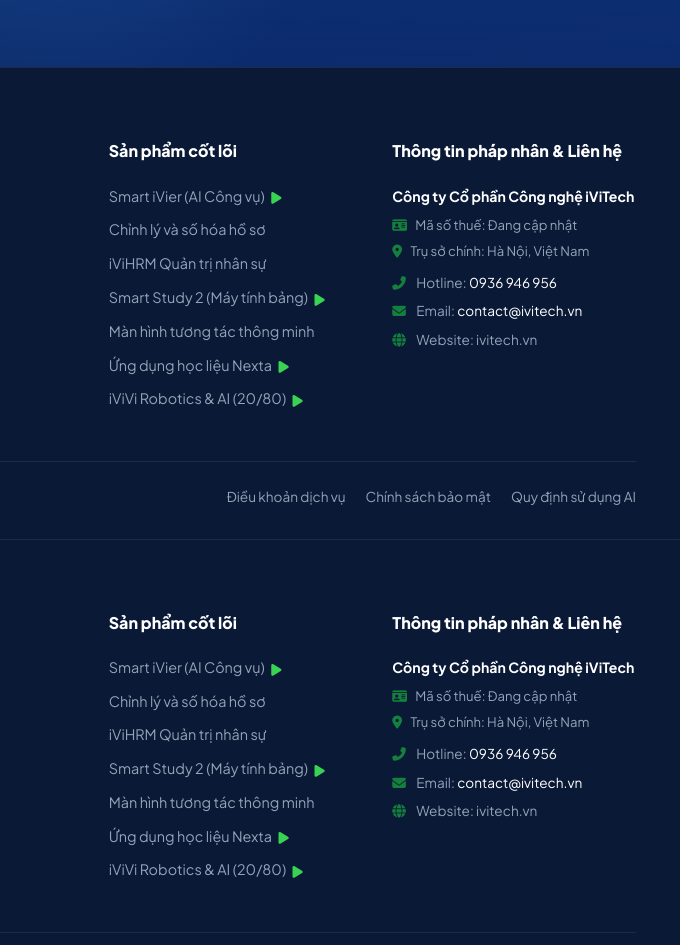
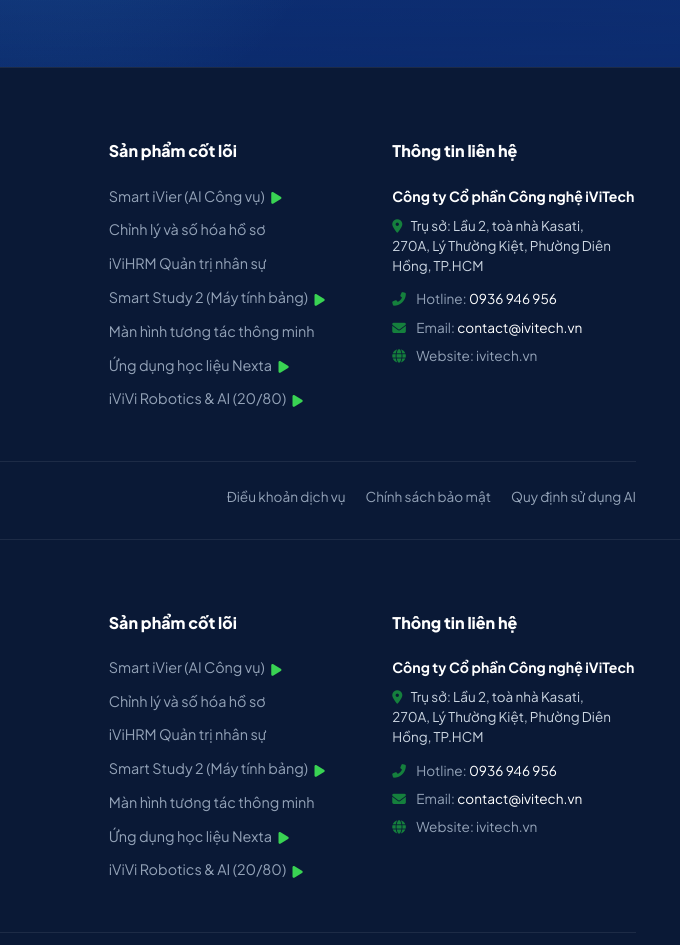
Before and after one commit to Hungle0108/iViTech, a website: page product-ivivi.html in a window 1280 px wide. Shown: the part 3820-4765 px from the top of the page, 600-1280 px from the left. Drawn offline with nearby package versions, Linux system fonts and the light colour scheme; files that its build step writes are made by us from their sources.

Commit message:
Update footer contact info: remove tax ID, update HQ address to Kasati TP.HCM

```diff
--- a/partials/footer.html
+++ b/partials/footer.html
@@ -58,13 +58,10 @@
       </div>
 
       <div>
-        <h4 class="footer-col-title">Thông tin pháp nhân & Liên hệ</h4>
-        <p style="font-size: 0.88rem; font-weight: 700; color: #ffffff; margin-bottom: 6px;">Công ty Cổ phần Công nghệ iViTech</p>
-        <p style="font-size: 0.82rem; color: #94a3b8; margin-bottom: 6px;">
-          <i class="fas fa-id-card text-green" style="margin-right: 6px;" aria-hidden="true"></i> Mã số thuế: <!-- TODO(iViTech): Cập nhật MST chính thức --> Đang cập nhật
-        </p>
-        <p style="font-size: 0.82rem; color: #94a3b8; margin-bottom: 12px; line-height: 1.4;">
-          <i class="fas fa-map-marker-alt text-green" style="margin-right: 6px;" aria-hidden="true"></i> Trụ sở chính: <!-- TODO(iViTech): Cập nhật địa chỉ trụ sở đầy đủ --> Hà Nội, Việt Nam
+        <h4 class="footer-col-title">Thông tin liên hệ</h4>
+        <p style="font-size: 0.88rem; font-weight: 700; color: #ffffff; margin-bottom: 8px;">Công ty Cổ phần Công nghệ iViTech</p>
+        <p style="font-size: 0.84rem; color: #cbd5e1; margin-bottom: 12px; line-height: 1.5;">
+          <i class="fas fa-map-marker-alt text-green" style="margin-right: 6px;" aria-hidden="true"></i> Trụ sở: Lầu 2, toà nhà Kasati, 270A, Lý Thường Kiệt, Phường Diên Hồng, TP.HCM
         </p>
         <p style="font-size: 0.85rem; margin-bottom: 6px;"><i class="fas fa-phone-alt text-green" style="margin-right: 8px;" aria-hidden="true"></i> Hotline: <a href="tel:0936946956" style="color:#ffffff;">0936 946 956</a></p>
         <p style="font-size: 0.85rem; margin-bottom: 6px;"><i class="fas fa-envelope text-green" style="margin-right: 8px;" aria-hidden="true"></i> Email: <a href="mailto:contact@ivitech.vn" style="color:#ffffff;">contact@ivitech.vn</a></p>
--- a/product-ivivi.html
+++ b/product-ivivi.html
@@ -29,7 +29,7 @@
   <!-- Design System -->
   <link rel="stylesheet" href="css/styles.css">
   <!-- motion-kit head -->
-  <link rel="stylesheet" href="assets/css/motion.css?v=14">
+  <link rel="stylesheet" href="assets/css/motion.css?v=15">
   <script>(function(d){try{if(d.getAttribute('data-motion')==='off'||matchMedia('(prefers-reduced-motion: reduce)').matches)return;d.classList.add('motion-ready');setTimeout(function(){if(!window.__ivMotion)d.classList.remove('motion-ready')},2500)}catch(e){}})(document.documentElement)</script>
   <!-- /motion-kit -->
 
@@ -939,13 +939,10 @@
       </div>
 
       <div>
-        <h4 class="footer-col-title">Thông tin pháp nhân & Liên hệ</h4>
-        <p style="font-size: 0.88rem; font-weight: 700; color: #ffffff; margin-bottom: 6px;">Công ty Cổ phần Công nghệ iViTech</p>
-        <p style="font-size: 0.82rem; color: #94a3b8; margin-bottom: 6px;">
-          <i class="fas fa-id-card text-green" style="margin-right: 6px;" aria-hidden="true"></i> Mã số thuế: <!-- TODO(iViTech): Cập nhật MST chính thức --> Đang cập nhật
-        </p>
-        <p style="font-size: 0.82rem; color: #94a3b8; margin-bottom: 12px; line-height: 1.4;">
-          <i class="fas fa-map-marker-alt text-green" style="margin-right: 6px;" aria-hidden="true"></i> Trụ sở chính: <!-- TODO(iViTech): Cập nhật địa chỉ trụ sở đầy đủ --> Hà Nội, Việt Nam
+        <h4 class="footer-col-title">Thông tin liên hệ</h4>
+        <p style="font-size: 0.88rem; font-weight: 700; color: #ffffff; margin-bottom: 8px;">Công ty Cổ phần Công nghệ iViTech</p>
+        <p style="font-size: 0.84rem; color: #cbd5e1; margin-bottom: 12px; line-height: 1.5;">
+          <i class="fas fa-map-marker-alt text-green" style="margin-right: 6px;" aria-hidden="true"></i> Trụ sở: Lầu 2, toà nhà Kasati, 270A, Lý Thường Kiệt, Phường Diên Hồng, TP.HCM
         </p>
         <p style="font-size: 0.85rem; margin-bottom: 6px;"><i class="fas fa-phone-alt text-green" style="margin-right: 8px;" aria-hidden="true"></i> Hotline: <a href="tel:0936946956" style="color:#ffffff;">0936 946 956</a></p>
         <p style="font-size: 0.85rem; margin-bottom: 6px;"><i class="fas fa-envelope text-green" style="margin-right: 8px;" aria-hidden="true"></i> Email: <a href="mailto:contact@ivitech.vn" style="color:#ffffff;">contact@ivitech.vn</a></p>
@@ -983,6 +980,6 @@
 
   <script src="assets/js/yt-fallback.js"></script>
   <script src="js/main.js"></script>
-<!-- motion-kit body --><script src="assets/js/motion.js?v=14" defer></script><!-- /motion-kit -->
+<!-- motion-kit body --><script src="assets/js/motion.js?v=15" defer></script><!-- /motion-kit -->
 </body>
 </html>
```
Also changed, not shown: chinh-sach-bao-mat.html (+2 -2 lines), chuyen-doi-so-phu-lam.html (+6 -9 lines), dieu-khoan.html (+2 -2 lines), index.html (+7 -10 lines), product-digitization.html (+6 -9 lines), product-interactive-displays.html (+6 -9 lines), product-ivihrm.html (+6 -9 lines), product-nexta.html (+6 -9 lines), product-smart-ivier.html (+6 -9 lines), product-smart-study-2.html (+6 -9 lines), product-template.html (+6 -9 lines), quy-dinh-ai.html (+2 -2 lines), 1 other file.
